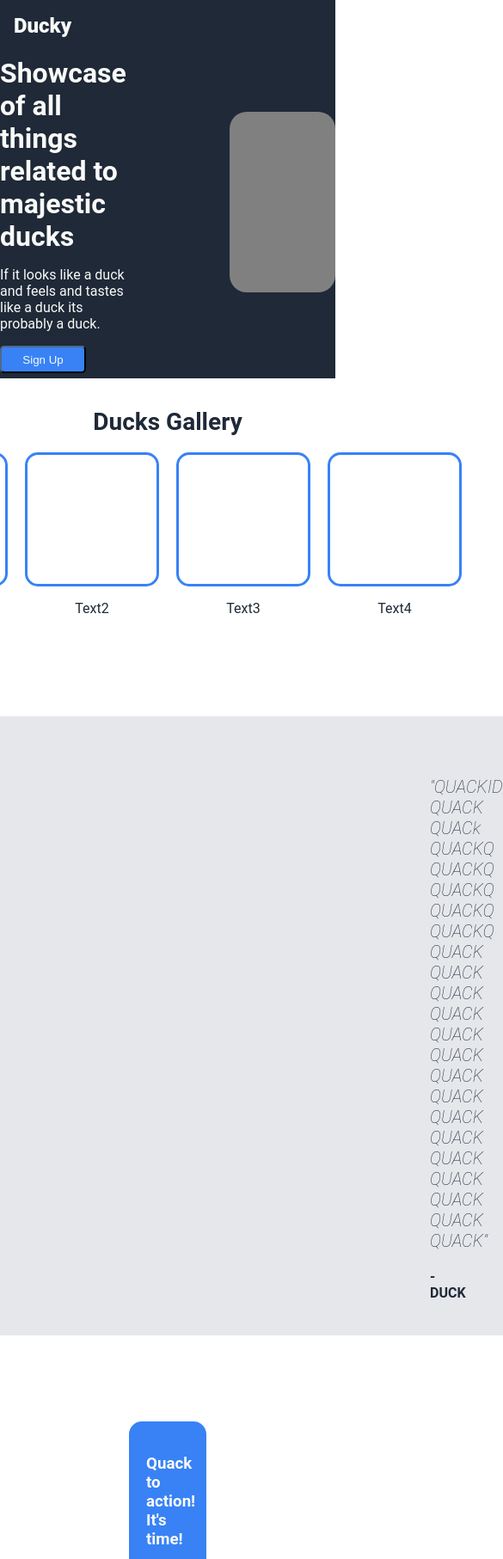
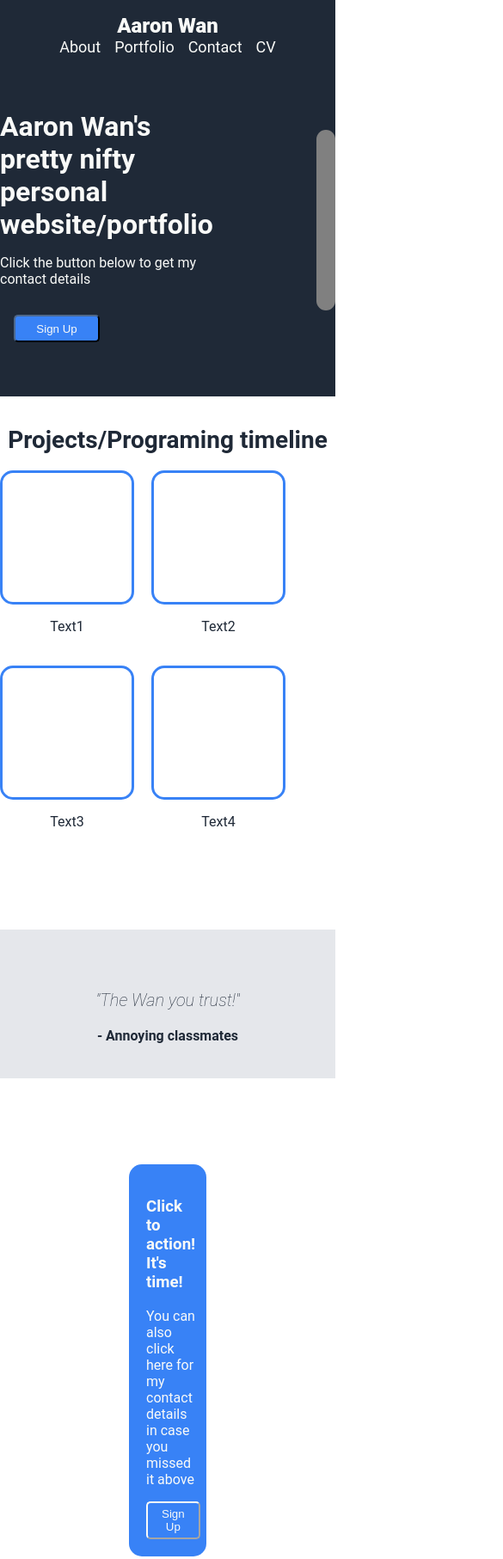
Before and after one commit to BAronHW/BAron.github.io, a plain HTML site: page index.html in a window 390 px wide. Shown: the top 1813 px of the page at 86% size, 585 px wide, since content can reach past the window. Drawn offline with Linux system fonts and the light colour scheme.

Commit message:
now more mobile friendly

```diff
--- a/index.html
+++ b/index.html
@@ -11,7 +11,7 @@
     <div class="container">
         <div class="nav-bar">
             <div class="logo" id="nav-bar-logo">
-                Ducky
+                Aaron Wan
             </div>
             <div class="header-links">
                 <a href="#">About</a>
@@ -24,12 +24,12 @@
         <div class="hero">
             <div class="hero-text">
                 <div class="hero-one">
-                    <h1>Showcase of all things related to majestic ducks</h1>
-                 </div>
+                    <h1>Aaron Wan's pretty nifty personal website/portfolio</h1>
+                    </div>
 
-                 <div class="hero-two">
-                    <p>If it looks like a duck and feels and tastes like a duck its probably a duck.</p>
-                </div>
+                    <div class="hero-two">
+                        <p>Click the button below to get my contact details </p>
+                    </div>
 
                 <button class="sign-up">
                     Sign Up
@@ -41,7 +41,7 @@
         </div>
         <div class="gallery-container">
             <div class="gallery-header">
-                <h1>Ducks Gallery</h1>
+                <h1>Projects/Programing timeline</h1>
             </div>
 
             <div class="p-and-t-container">
@@ -75,11 +75,11 @@
         <div class="quote-container">
 
             <p>
-                "QUACKIDY QUACK QUACk QUACKQ QUACKQ QUACKQ QUACKQ QUACKQ QUACK QUACK QUACK QUACK QUACK QUACK QUACK QUACK QUACK QUACK QUACK QUACK QUACK QUACK QUACK"
+                "The Wan you trust!"
             </p>
 
             <b>
-                - DUCK
+                - Annoying classmates
             </b>
 
 
@@ -87,8 +87,8 @@
 
         <div class="signup-container">
             <div class="left">
-                <h3>Quack to action! It's time!</h3>
-                <p>Sign up for our product by clicking that button right over there!</p>
+                <h3>Click to action! It's time!</h3>
+                <p>You can also click here for my contact details in case you missed it above</p>
             </div>
             <div class="right">
                 <button>Sign Up</button>
@@ -96,7 +96,7 @@
         </div>
 
         <div class="footer">
-            <p>Copyright © Aaron Wan 2022</p>
+            <p>Copyright © Aaron Wan (溫昊霖) 2022</p>
         </div>
     </div>
 
--- a/style.css
+++ b/style.css
@@ -14,18 +14,21 @@ body{
 
 .nav-bar{
     display: flex;
+    flex-direction: row;
     font-size: 24px;
     color: #F9FAF8;
     background-color: #1F2937;
     padding: 10px;
     justify-content: space-around;
     padding: 16px;
+    flex-wrap: wrap;
 
 }
 
 a{
     text-decoration: none;
     font-size: 18px;
+    color: #F9FAF8;
 }
 
 a:visited{
@@ -41,7 +44,9 @@ a:visited{
 
 .logo{
     font-weight: 900;
-    margin-right: 700px;
+    display: flex;
+    justify-content: center;
+    align-items: center;
 }
 
 /* everything above is the nav bar */
@@ -75,6 +80,7 @@ a:visited{
     color: #F9FAF8;
     border-radius: 5px;
     border-color: #1F2937;
+    margin: 16px;
 }
 
 
@@ -87,6 +93,10 @@ a:visited{
     border-radius: 20px;
     margin-top: 70px;
     display: flex;
+    flex-shrink: 1;
+    flex-grow: 1;
+    flex-basis: auto;
+
 }
 
 /* hero section */
@@ -119,7 +129,7 @@ a:visited{
     flex-direction: row;
     gap: 20px;
     text-align: center;
-    flex: 1 1 auto;
+    flex-wrap: wrap;
     margin-bottom: 100px;
 }
 
@@ -128,9 +138,9 @@ a:visited{
     background-color: #E5E7EB;
     display: flex;
     flex-direction: column;
-    padding: 0 500px;
     color: #1F2937;
-    flex: 1 1 auto;
+    flex: auto;
+    flex-wrap: wrap;
 }
 
 .quote-container p{
@@ -138,12 +148,15 @@ a:visited{
     color: #1F2937;
     font-style: italic;
     font-weight: lighter;
-    display: block;
+    display: flex;
+    justify-content: center;
     text-align: center;;
     margin-top: 70px;
 }
 
 .quote-container b{
+    display: flex;
+    justify-content: center;
     text-align: right;
     margin-bottom: 40px;
     color: #1F2937;
@@ -162,7 +175,7 @@ a:visited{
     border-radius: 15px;
     padding: 20px;
     color: #F9FAF8;
-    flex: 1 1 auto;;
+    flex-wrap: wrap;
 }
 
 .right button{
```
